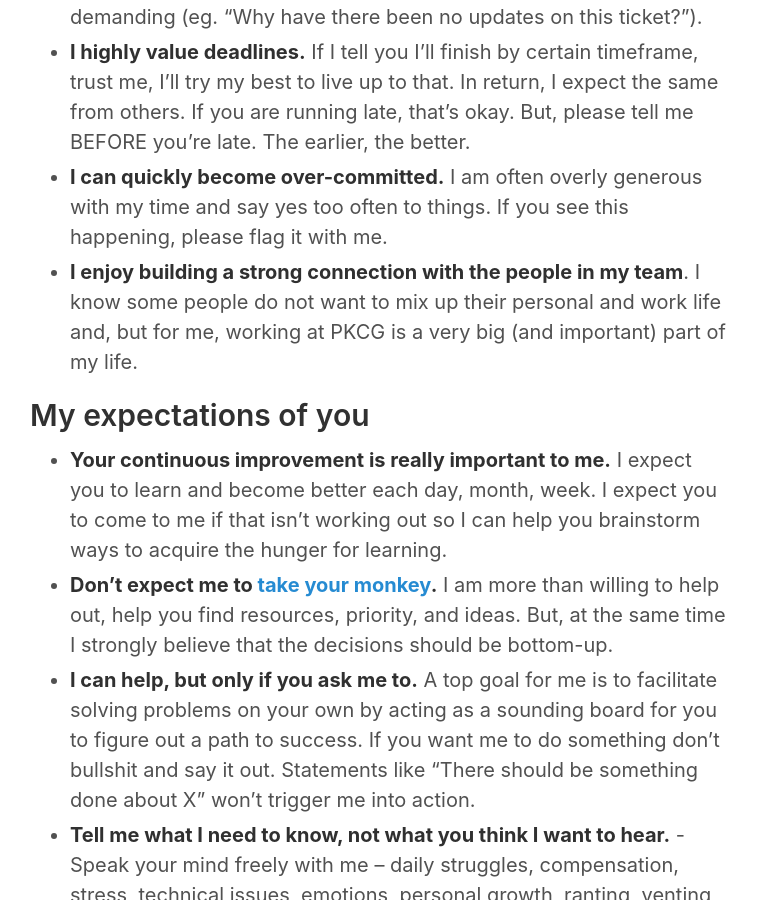
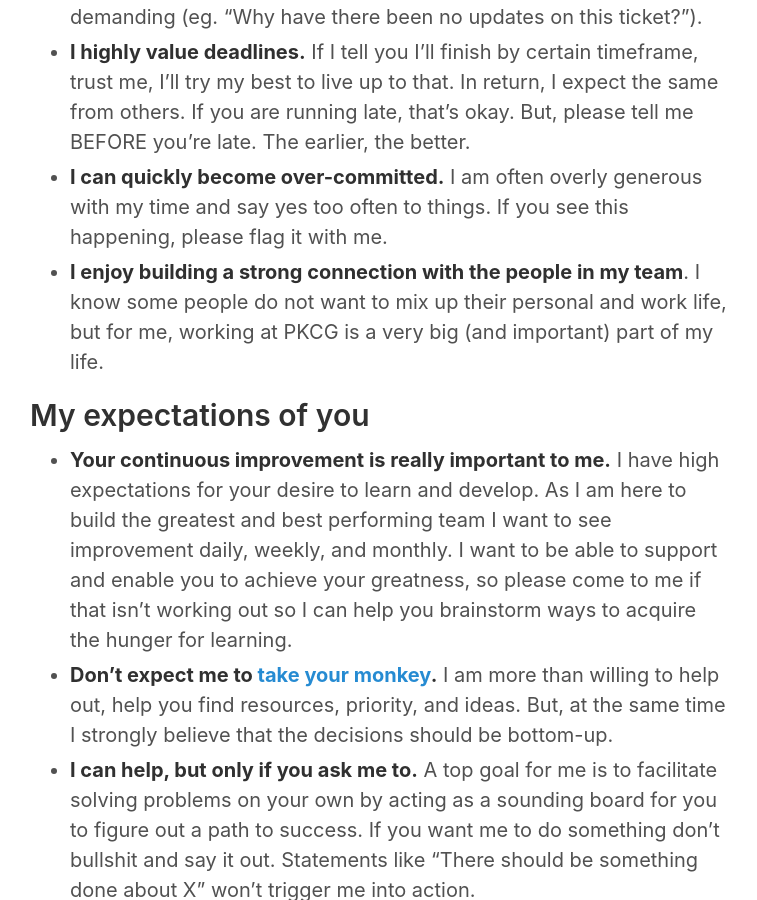
Before and after one commit to teejayen/teejayen.github.io, a Jekyll site: the page built from manual-of-me.md, in a window 1280 px wide and 900 px high, scrolled down 1049 px. Shown: the whole window, without its empty margins (260-1017 px from the left). Built offline with Jekyll 4.4.1, drawn with Linux system fonts in a browser that asks for light colours.

Commit message:
updates after feedback from l+e

```diff
--- a/manual-of-me.md
+++ b/manual-of-me.md
@@ -19,11 +19,11 @@ I am the Service Delivery Manager at PKCG. My role encompasses many different th
 - **I sometimes sound too forward or rude online, which is not intentional.** I am rarely angry or intentionally rude to someone, and you know it if you've met me. Whenever I can steal a minute between meetings or other tasks, I might give feedback on something in Teams or email, but as I'm likely on the run, the message might not have enough emojis or words of empathy and can come off rude and demanding (eg. "Why have there been no updates on this ticket?").
 - **I highly value deadlines.** If I tell you I’ll finish by certain timeframe, trust me, I’ll try my best to live up to that. In return, I expect the same from others. If you are running late, that’s okay. But, please tell me BEFORE you’re late. The earlier, the better.
 - **I can quickly become over-committed.** I am often overly generous with my time and say yes too often to things. If you see this happening, please flag it with me.
-- **I enjoy building a strong connection with the people in my team**. I know some people do not want to mix up their personal and work life and, but for me, working at PKCG is a very big (and important) part of my life.
+- **I enjoy building a strong connection with the people in my team**. I know some people do not want to mix up their personal and work life, but for me, working at PKCG is a very big (and important) part of my life.
 
 ## My expectations of you
 
-- **Your continuous improvement is really important to me.** I expect you to learn and become better each day, month, week. I expect you to come to me if that isn't working out so I can help you brainstorm ways to acquire the hunger for learning.
+- **Your continuous improvement is really important to me.** I have high expectations for your desire to learn and develop. As I am here to build the greatest and best performing team I want to see improvement daily, weekly, and monthly. I want to be able to support and enable you to achieve your greatness, so please come to me if that isn't working out so I can help you brainstorm ways to acquire the hunger for learning.
 - **Don't expect me to [take your monkey](https://hbr.org/1999/11/management-time-whos-got-the-monkey).** I am more than willing to help out, help you find resources, priority, and ideas. But, at the same time I strongly believe that the decisions should be bottom-up.
 - **I can help, but only if you ask me to.** A top goal for me is to facilitate solving problems on your own by acting as a sounding board for you to figure out a path to success. If you want me to do something don't bullshit and say it out. Statements like "There should be something done about X" won't trigger me into action.
 - **Tell me what I need to know, not what you think I want to hear.** - Speak your mind freely with me – daily struggles, compensation, stress, technical issues, emotions, personal growth, ranting, venting, mental issues. I try to keep my topics-that-are-taboo list empty.
```
